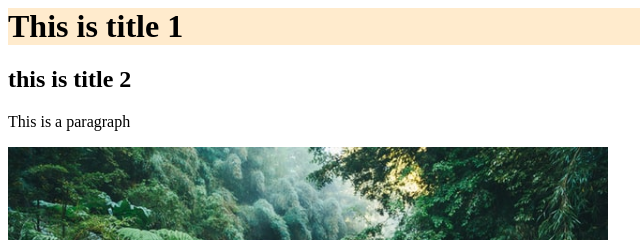
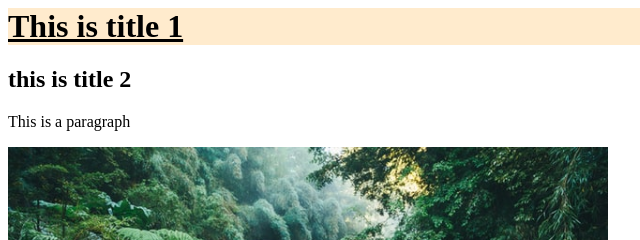
Before and after one commit to M2kishore/WEB101, a plain HTML site: page html-css/index.html in a window 1280 px wide. Shown: the top 240 px of the page, 0-640 px from the left. Drawn offline with Linux system fonts and the light colour scheme.

Commit message:
adding css

```diff
--- /dev/null
+++ b/html-css/index.css
@@ -0,0 +1,4 @@
+.heading{
+    text-decoration: underline;
+    background-color: blanchedalmond;
+}
--- a/html-css/index.html
+++ b/html-css/index.html
@@ -1,4 +1,5 @@
-<h1 style="background-color: blanchedalmond;">
+<link rel="stylesheet" href="index.css" />
+<h1 class="heading">
     This is title 1
 </h1>
 <h2>
```
